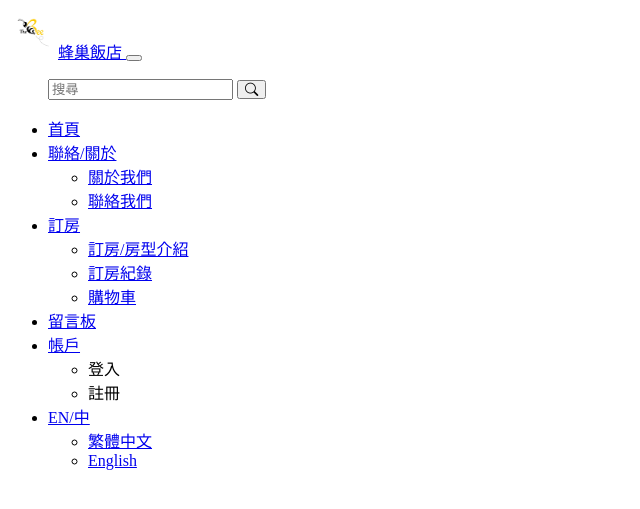
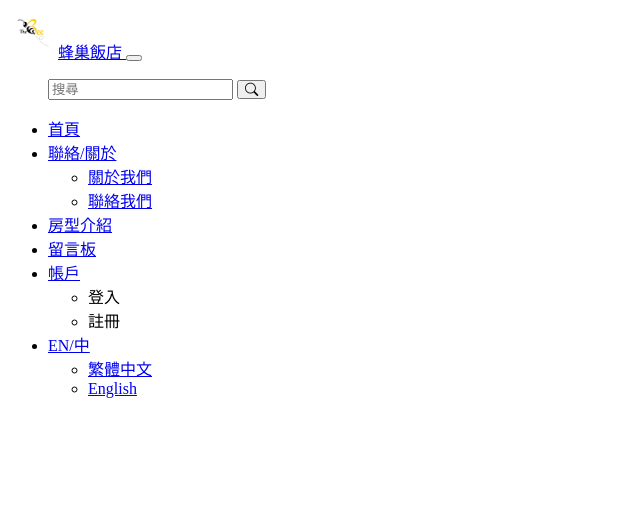
Before and after one commit to Yunitrish006006/website, a PHP site: page /nav.php in a window 1280 px wide. Shown: the top 509 px of the page, without its empty margins (0-640 px from the left). Run offline with PHP 8.4, Linux system fonts and the light colour scheme; some libraries are stand-ins or nearby versions.

Commit message:
navbar update and 排版

```diff
--- a/cart.php
+++ b/cart.php
@@ -40,7 +40,6 @@
             <div class="col-3 col-sm">刪除</div>
 
         </div>
-
         <?php
             if(isset($_SESSION['account'])){
                 $link = mysqli_connect("localhost","root","","beehotel");
@@ -62,13 +61,9 @@
                         echo '<div class="col-3 col-sm"><a href="#"><img src="./images/delete.png" alt="" width="30px" height="30px"></a></div></div>';
                     }
                 }
-
                 mysqli_free_result($result);
                 mysqli_close($link);
             }
-
-
-
         ?>
         <div class="row" style="padding: 2rem 0rem;">
             <div class="col col-sm"></div>
--- a/nav.php
+++ b/nav.php
@@ -32,15 +32,7 @@
                             <li class="nav-item"><a class="nav-link" href="contact.php">聯絡我們</a></li>
                         </ul>
                     </li>
-                    <li class="nav-item submenu dropdown">
-                        <a href="#" class="nav-link dropdown-toggle" data-toggle="dropdown" role="button"
-                            aria-haspopup="true" aria-expanded="false" onclick="play()">訂房</a>
-                        <ul class="dropdown-menu">
-                            <li class="nav-item"><a class="nav-link" href="book.php">訂房/房型介紹</a></li>
-                            <li class="nav-item"><a class="nav-link" href="history.php">訂房紀錄</a></li>
-                            <li class="nav-item"><a class="nav-link" href="cart.php">購物車<span class="toolbar-num"><?php if(isset($_SESSION['account'])) echo $_SESSION["cart_quaity"]; ?></span></a></li>
-                        </ul>
-                    </li>
+                    <li class="nav-item"><a class="nav-link" href="book.php">房型介紹</a></li>
                     <li class="nav-item"><a class="nav-link" href="comment.php">留言板</a></li>
                     <li class="nav-item submenu dropdown">
                         <a href="#" class="nav-link dropdown-toggle" data-toggle="dropdown" role="button" aria-haspopup="true" aria-expanded="false" onclick="play()">帳戶</a>
@@ -49,6 +41,8 @@
                                 if(isset($_SESSION['account'])) {
                                     echo "<li class='nav-item'><a class='nav-link' href='logout.php'>登出</a></li>";
                                     echo "<li class='nav-item'><a class='nav-link' data-bs-toggle='modal' data-bs-target='#informationWindow' data-bs-whatever='@getbootstrap'>會員資料</a></li>";
+                                    echo "<li class='nav-item'><a class='nav-link' href='cart.php'>購物車<span class='toolbar-num'>(".$_SESSION['cart_quantity'].")</span></a></li>";
+                                    echo "<li class='nav-item'><a class='nav-link' href='history.php'>訂房紀錄</a></li>";
                                 }
                                 else {
                                     echo "<li class='nav-item'><a class='nav-link' data-bs-toggle='modal' data-bs-target='#loginWindow' data-bs-whatever='@getbootstrap' >登入</a></li>";
```
Also changed, not shown: login.php (+9 -9 lines). Lines whose indentation alone changed are shown as unchanged.
